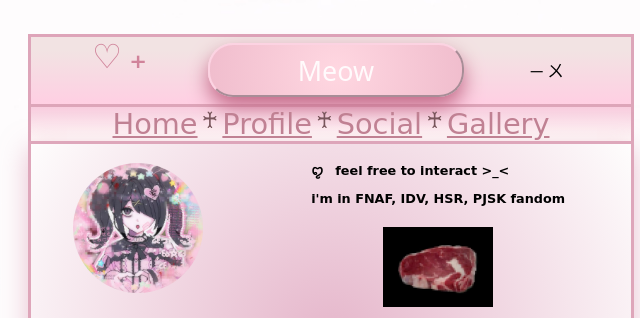
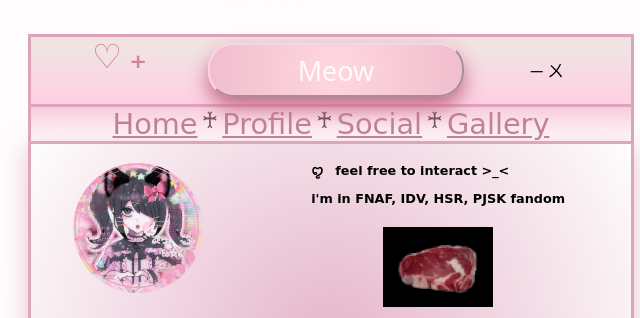
Before and after one commit to LussssSun/lins, a website: page index.html in a window 1280 px wide. Both pictures are taken after a click on the button "Meow". Shown: the top 318 px of the page, 309-949 px from the left. Drawn offline with Linux system fonts and the light colour scheme; a web font is replaced by a local one.

Commit message:
Update index.html

```diff
--- a/index.html
+++ b/index.html
@@ -16,14 +16,8 @@
       href="https://fonts.googleapis.com/css2?family=DynaPuff:wght@400..700&display=swap"
       rel="stylesheet"
     />
+
   </head>
-  <script>
-      const img= document.getElementById("profilepic");
-      const btn=document.getElementById("meowbutton");
-      btn.addEventListener("click",()=>{
-        img.src="LinsKittyProfile.jpg";
-      });
-  </script>
   <body>
     <h2 class="top">
       ♡ ₊
@@ -111,7 +105,12 @@
       document.getElementById("gf").onclick = function () {
       window.location.href = "https://lusssssun.github.io/ponytownprofile/";
     };
+    const img= document.getElementById("profilepic");
+    const btn=document.getElementById("meowbutton");
+    btn.addEventListener("click",()=>{
+      img.src="LinsKittyProfile.jpg";
     });
+  });
     </script>
   </body>
 </html>
```
